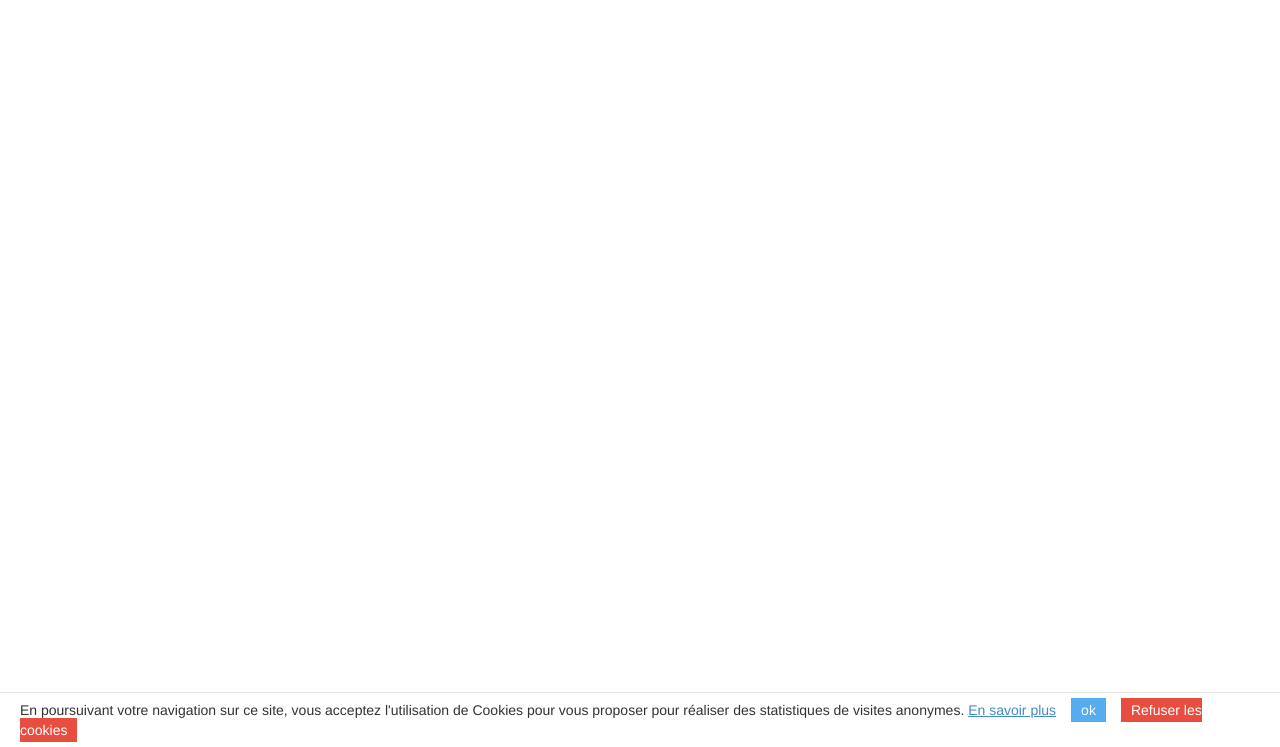
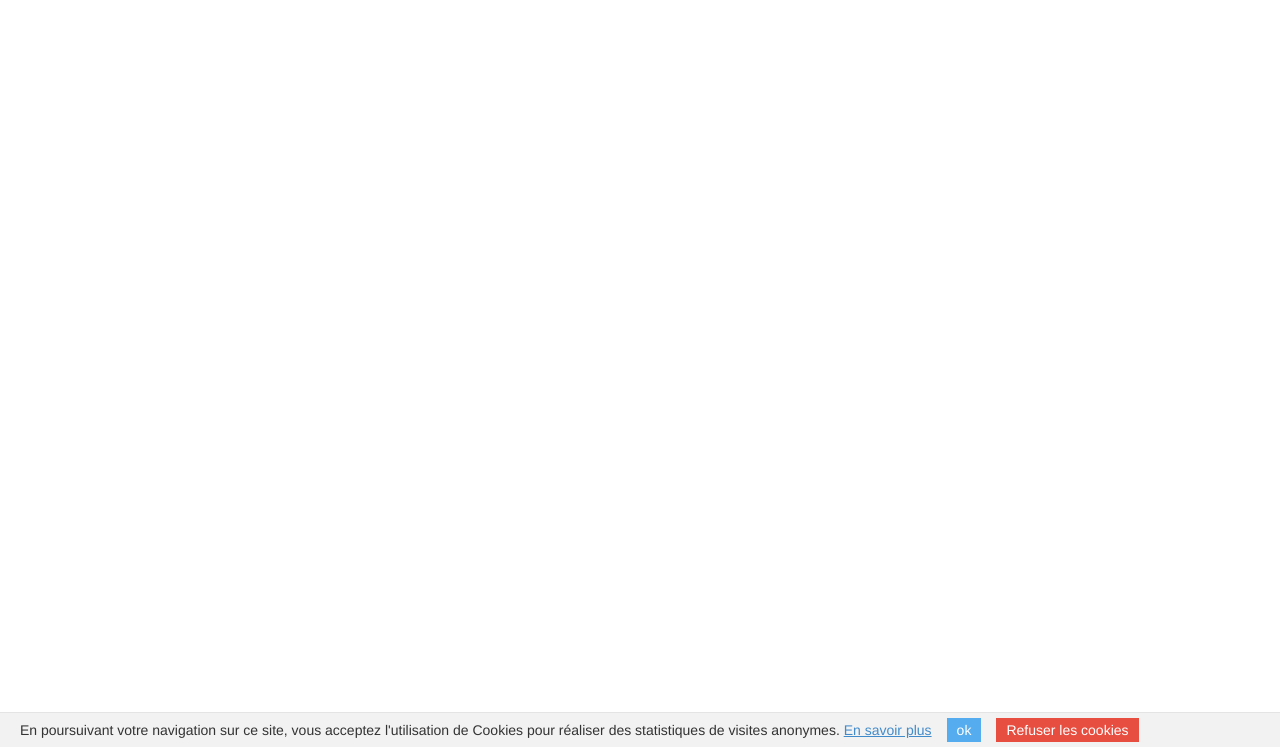
Before and after one commit to Sh1n1x/Barre-d-information-sur-l-utilisation-des-cookies-de-l-utilisateur, a plain HTML site: page index.html in a window 1280 px wide. Shown: the part 53-800 px from the top of the page. Drawn offline with nearby package versions, Linux system fonts and the light colour scheme.

Commit message:
Update index.html

```diff
--- a/index.html
+++ b/index.html
@@ -23,7 +23,7 @@
 			color:#666
 			font-size:0.9em;
 			border-top: 1px solid #e4e4e4;
-			background:color:#f2f2f2;
+			background-color:#f2f2f2;
 		}
 		.cookie a { text-decoration:underline; }
 		.cookie a:hover { text-decoration:none; }
@@ -62,7 +62,7 @@
 	<script>
 		(function($){
 			if($.cookie('cookiebar') === undefined) {
-				$('body').append('<div class="cookie" id ="cookie">En poursuivant votre navigation sur ce site, vous acceptez l\'utilisation de Cookies pour vous proposer pour réaliser des statistiques de visites anonymes. <a href="#">En savoir plus</a><div class="cookie_btn" id="cookie_accept">ok</div><div class="cookie_btn cookie_btn-error" id="cookie_cancel">Refuser les cookies</div></div>');
+				$('body').append('<div class="cookie" id ="cookie">En poursuivant votre navigation sur ce site, vous acceptez l\'utilisation de Cookies pour réaliser des statistiques de visites anonymes. <a href="#">En savoir plus</a><div class="cookie_btn" id="cookie_accept">ok</div><div class="cookie_btn cookie_btn-error" id="cookie_cancel">Refuser les cookies</div></div>');
 				//Maquer la barre si acceptation
 				$('#cookie_accept').click(function(e){
 					$('#cookie').fadeOut();
```
